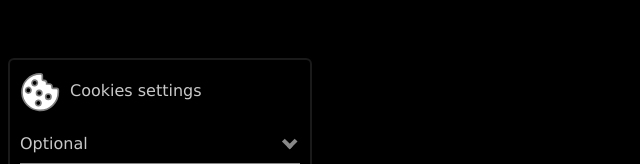
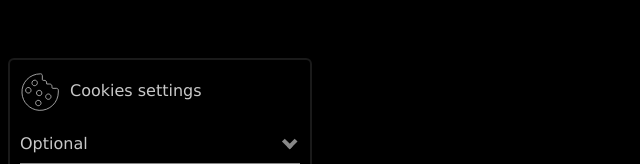
Before and after one commit to Dunks1980/Cookiemunch, a website: page index.html in a window 1280 px wide. Shown: the part 166-330 px from the top of the page, without its empty margins (0-640 px from the left). Drawn offline with Linux system fonts and the light colour scheme.

Commit message:
Fixes copy

```diff
--- a/index.html
+++ b/index.html
@@ -34,8 +34,8 @@
         first_visit_checked: false,
         start_dropdown_closed: false,
         //cookie_image: '/cookiemunch.svg',
-        cookie_image: '/cookiemunch_flat_light.svg',
         //cookie_image: '/cookiemunch_flat_light.svg',
+        cookie_image: '/cookiemunch_flat_dark.svg',
         cookie_title: 'Cookies settings',
         cookie_optional: 'Optional',
         cookie_required: 'Required',
```
